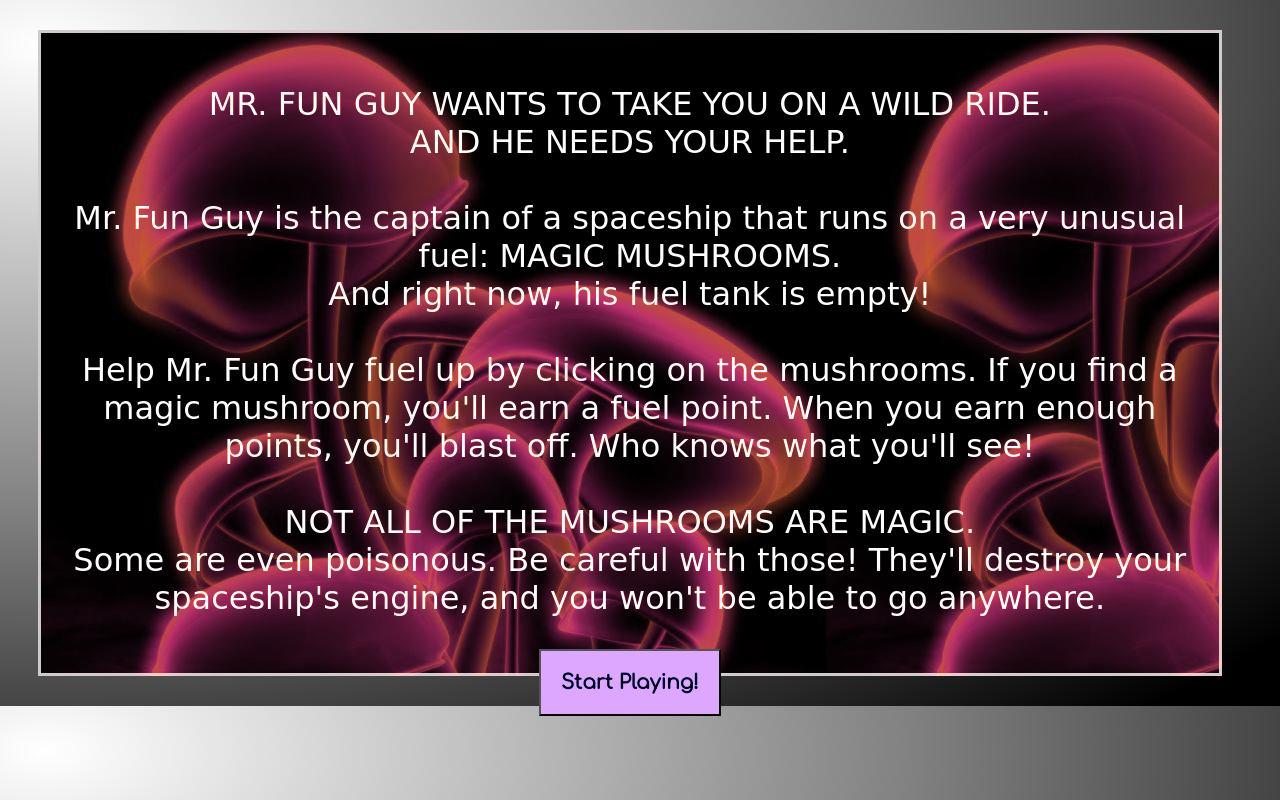
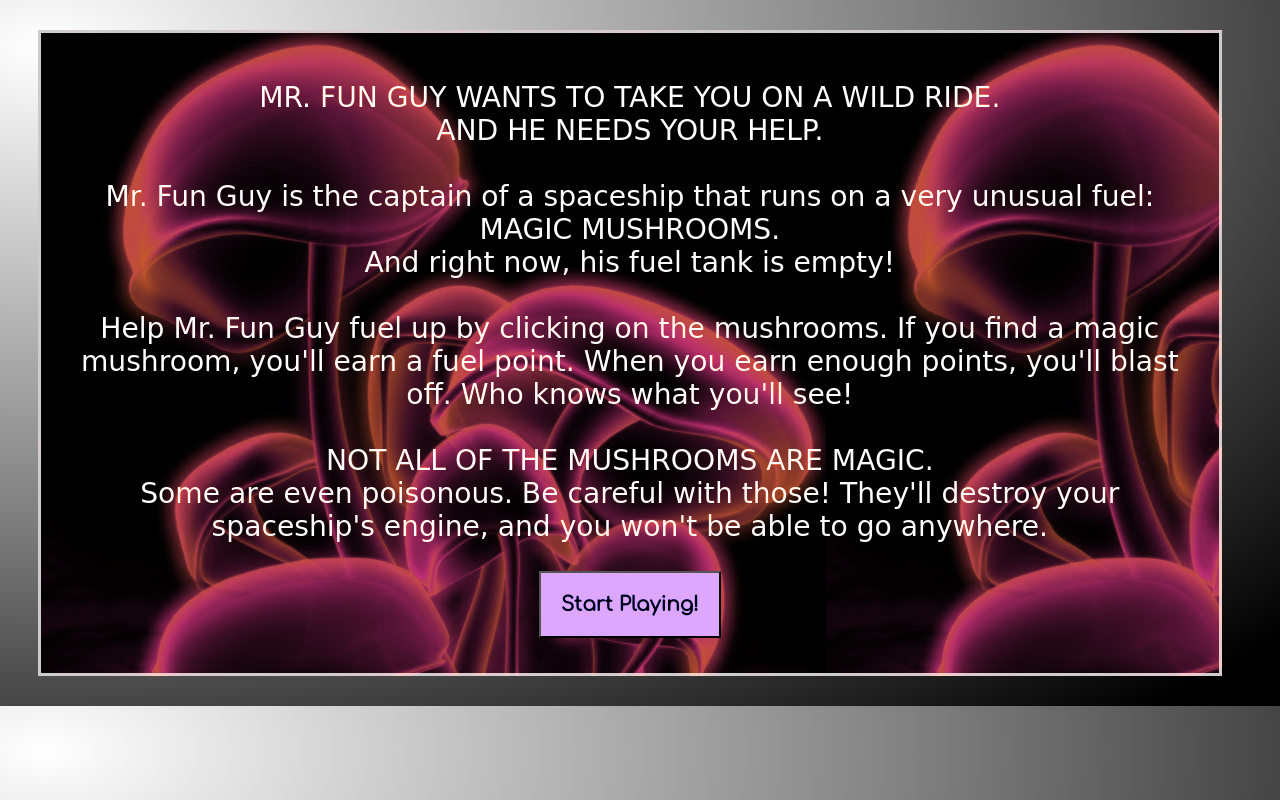
Before and after one commit to mayagold/mayagold.github.io, a plain HTML site: page index.html in a window 1280 px wide. Drawn offline with nearby package versions, Linux system fonts and the light colour scheme; a web font is replaced by a local one.

Commit message:
font size

```diff
--- a/style.css
+++ b/style.css
@@ -11,7 +11,7 @@ body {
   background: url('images/images-5.jpg');
   border: 3px solid rgba(255,255,255,.8);
   animation: colorRotate 3s linear infinite;
-  font-size: 2.5vw;
+  font-size: 2.2vw;
   height: 600px;
   width: 90%;
   margin: 30px;
```
